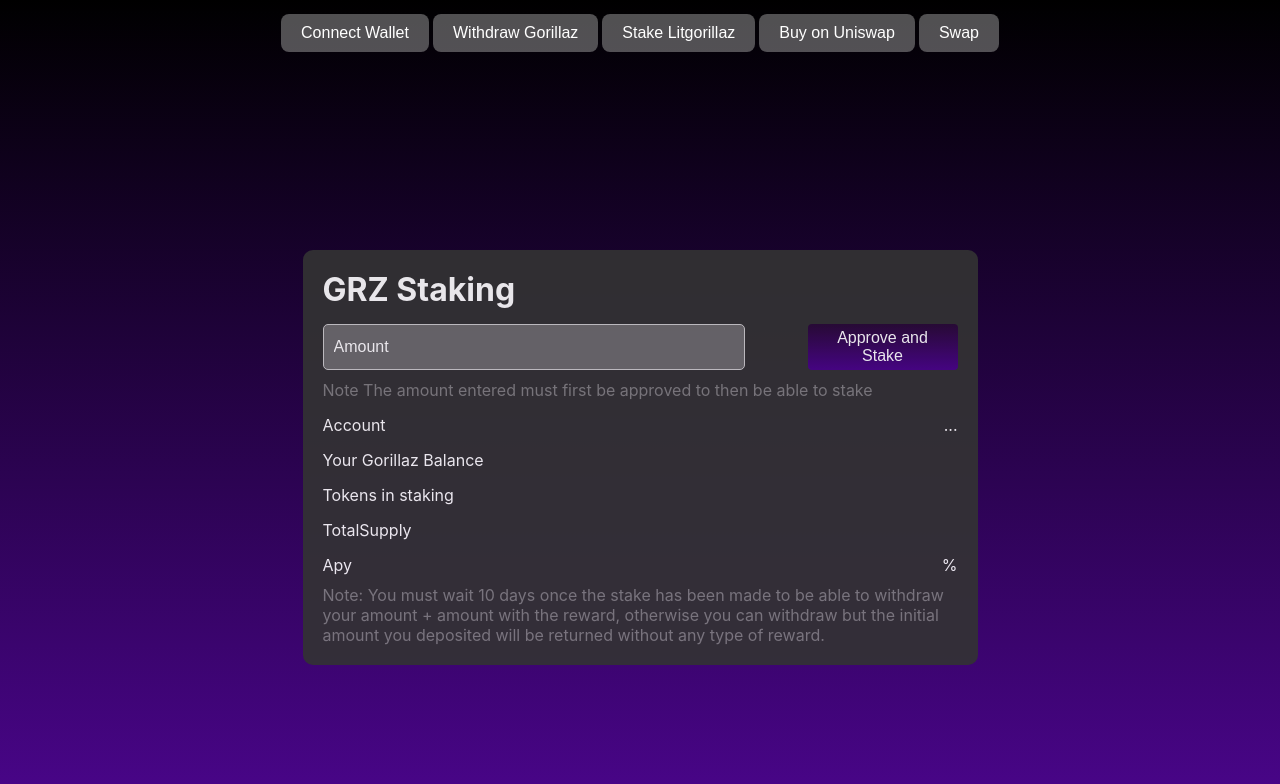
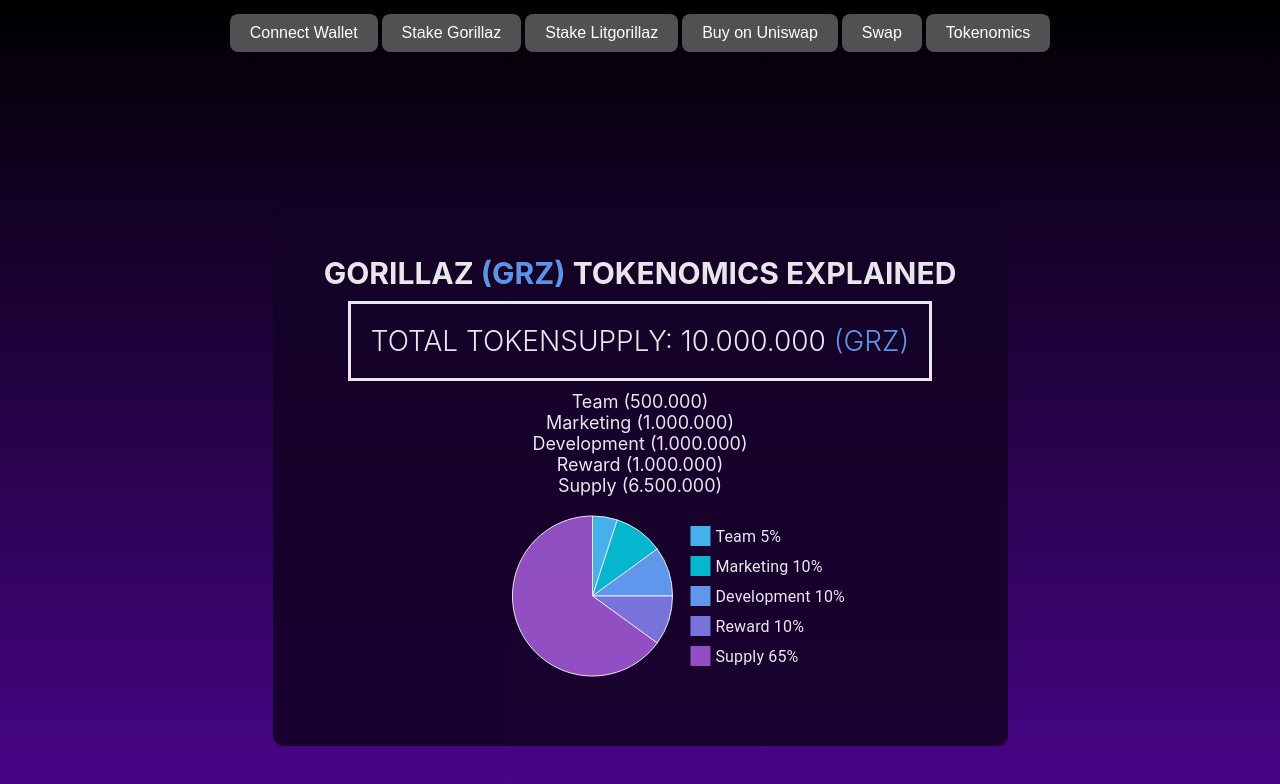
Before and after one commit to Nahuel3/StakingEspa-a, a React (Create React App) app: page / in a window 1280 px wide. Shown: the top 784 px of the page. Built offline with nearby package versions, Linux system fonts and the light colour scheme.

Commit message:
tokenomics

```diff
--- a/package.json
+++ b/package.json
@@ -3,6 +3,9 @@
   "version": "0.1.0",
   "private": true,
   "dependencies": {
+    "@emotion/react": "^11.11.4",
+    "@emotion/styled": "^11.11.0",
+    "@mui/x-charts": "^6.19.5",
     "@testing-library/jest-dom": "^5.17.0",
     "@testing-library/react": "^13.4.0",
     "@testing-library/user-event": "^13.5.0",
--- a/src/App.jsx
+++ b/src/App.jsx
@@ -2,6 +2,7 @@ import { useState, useEffect, useMemo } from 'react';
 import './App.scss';
 import Web3 from 'web3';
 import useTruncatedAddress from "./truncatedAddress"
+import { PieChart } from '@mui/x-charts';
 
 function App() {
 
@@ -16,9 +17,11 @@ function App() {
   const [stakedAmount, setStakedAmount] = useState(''); //gorillaz
   const [stakedAmountPepaz, setStakedAmountPepaz] = useState(''); //pepaz
   const [isLoggedIn, setIsLoggedIn] = useState(false);
-  const [showStakingInfoGorillaz, setShowStakingInfo] = useState(true);
+  const [showStakingInfoGorillaz, setShowStakingInfo] = useState(false);
   const [showStakingInfoSegundoToken, setShowStakingInfoSegundoToken] = useState(false);
   const [showInfoSegundoTokenSwap, setShowInfoSegundoToken] = useState(false);
+  const [showTokenomics, setShowTokenomics] = useState(true);
+
 
   const truncatedAddress = useTruncatedAddress(account);
 
@@ -299,6 +302,7 @@ function App() {
     setShowStakingInfo(!showStakingInfoGorillaz);  //STAKING GORILLAZ
     setShowStakingInfoSegundoToken(false); // Reset the state for the other token (STAKING Litgorillaz)
     setShowInfoSegundoToken(false) //(TOKEN Litgorillaz)
+    setShowTokenomics(false); //tokenomics
   };
 
   //Mostrar stake SegundoToken y withdraw
@@ -306,6 +310,7 @@ function App() {
     setShowStakingInfoSegundoToken(!showStakingInfoSegundoToken); //(STAKING Litgorillaz)
     setShowStakingInfo(false) //STAKING GORILLAZ
     setShowInfoSegundoToken(false) //(TOKEN Litgorillaz)
+    setShowTokenomics(false); //tokenomics
   };
 
   //Mostrar Swap
@@ -313,8 +318,18 @@ function App() {
     setShowInfoSegundoToken(!showInfoSegundoTokenSwap); //(TOKEN Litgorillaz)
     setShowStakingInfo(false) //STAKING GORILLAZ
     setShowStakingInfoSegundoToken(false); //(STAKING Litgorillaz)
+    setShowTokenomics(false); //tokenomics
 
   };
+
+    //Mostrar Tokenomics
+    const toggleTokenomics = () => {
+      setShowTokenomics(!showTokenomics); //tokenomics
+      setShowInfoSegundoToken(false); //(TOKEN Litgorillaz)
+      setShowStakingInfo(false) //STAKING GORILLAZ
+      setShowStakingInfoSegundoToken(false); //(STAKING Litgorillaz)
+
+    };
 
 
 
@@ -359,13 +374,56 @@ function App() {
               <button onClick={toggleInfoSegundoToken} target="_blank">Swap</button>
             </li>
 
+            <li>
+              {showTokenomics ? (
+
+                <button>Tokenomics</button>
+              ) : (
+                <button onClick={toggleTokenomics}>Tokenomics</button>
+              )}
+
+            </li>
+
           </ul>
 
         </nav>
       </header>
 
+
+
       <main>
-      {showStakingInfoGorillaz &&  (
+      {showTokenomics &&
+      <div className='tokenomics'>
+        <div className='tokenomics-text'>
+        <h2>Gorillaz <span>(GRZ)</span> TOKENOMICS EXPLAINED</h2>
+        <h3>Total TokenSupply: 10.000.000  <span>(GRZ)</span> </h3>
+        <p>Team (500.000)</p>
+        <p>Marketing (1.000.000)</p>
+        <p>Development (1.000.000)</p>
+        <p>Reward (1.000.000)</p>
+        <p>Supply (6.500.000)</p>
+        </div>
+
+      <PieChart
+      series={[
+        {
+          outerRadius:80,
+          data: [
+            { id: 0, value: 5, color: '#48C3FC', label: 'Team 5%' },
+            { id: 1, value: 10, color: '#01CADC', label: 'Marketing 10%' },
+            { id: 2, value: 10, color: '#65A6FA', label: 'Development 10%' },
+            { id: 3, value: 10, color: '#7E80E7', label: 'Reward 10%' },
+            { id: 4, value: 65, color: '#9B58CC', label: 'Supply 65%' },
+          ],
+        },
+      ]}
+      width={450}
+      height={200}
+    />
+    </div>
+      }
+
+      {showStakingInfoGorillaz && account &&  (
         <div className='stakingInfoGorillaz'>
           <h1>GRZ Staking</h1>
           <div className="reward-info">
--- a/src/App.scss
+++ b/src/App.scss
@@ -60,13 +60,79 @@ nav button:hover {
   background-color: #1c0031;
 }
 
+
 main{
   width: 100%;
   min-height: calc(100vh - 100px);
   display: flex;
   align-items: center;
   justify-content: center;
+
+  img{
+    height: 100%;
+    width: 100%;
+    max-width: 1000px;
+    padding-bottom: 50px;
+  }
 }
+
+.tokenomics{
+  border-radius: 10px;
+  height: 100%;
+  width: 60%;
+  max-width: 635px;
+  background-color: #150227;
+  opacity: 0.9;
+  padding: 50px;
+  display: flex;
+  justify-content: center;
+  align-items: center;
+  flex-direction: column;
+  margin-top: 80px;
+  margin-bottom: 30px;
+
+  .tokenomics-text{
+    display: flex;
+    justify-content: center;
+    align-items: center;
+    flex-direction: column;
+  }
+
+  h2{
+    font-size: 30px;
+    color: white;
+    text-transform: uppercase;
+    margin-bottom: 10px;
+    text-align: center;
+  }
+
+  span{
+    color: #65A6FA;
+  }
+
+  h3{
+    margin-bottom: 10px;
+    font-size: 28px;
+    color: white;
+    font-weight: 300;
+    text-transform: uppercase;
+    border: white 3px solid;
+    padding: 20px;
+    text-align: center;
+  }
+
+  p{
+    font-size: 18px;
+    color: white;
+  }
+
+  text, tspan{
+    color: white !important;
+    fill: white !important;
+  }
+}
+
+
 
 
 .stakingInfoGorillaz {
@@ -80,7 +146,7 @@ main{
   max-width: 635px;
   color: white;
   margin-top: 15px;
-
+  margin-bottom: 30px;
 
   .precaution{
     color: gray;
@@ -183,6 +249,31 @@ main{
     }
   }
 
+
+
+  @media (max-width:550px) {
+   .css-1ct1ojt-MuiResponsiveChart-container{
+    width: 350px !important;
+   }
+    main .tokenomics svg{
+      width: 350px !important;
+      height: 200px !important;
+      overflow: hidden;
+  }
+
+}
+
+@media (max-width:390px) {
+  .css-1ct1ojt-MuiResponsiveChart-container{
+    width: 300px !important;
+   }
+    main .tokenomics svg{
+      width: 300px !important;
+      height: 200px !important;
+      overflow: hidden;
+  }
+}
+
   @media (max-width:360px) {
     .stakingInfoGorillaz{
       margin-top: 30px;
```
Also changed, not shown: src/imgToken/tokenomics.jpg (added), 1 other file (tests, documents, lock files or other folders).
